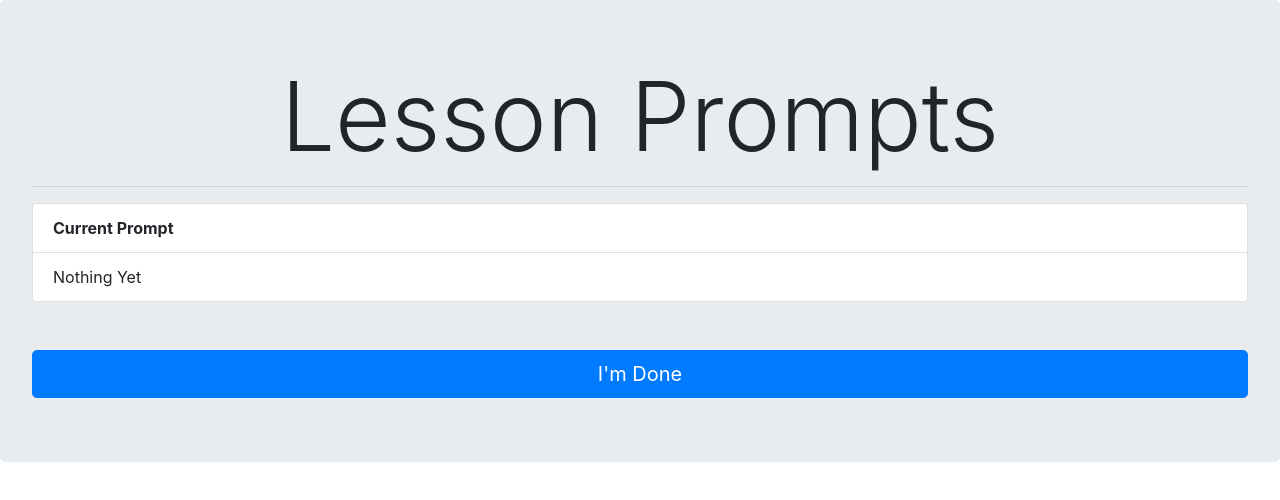
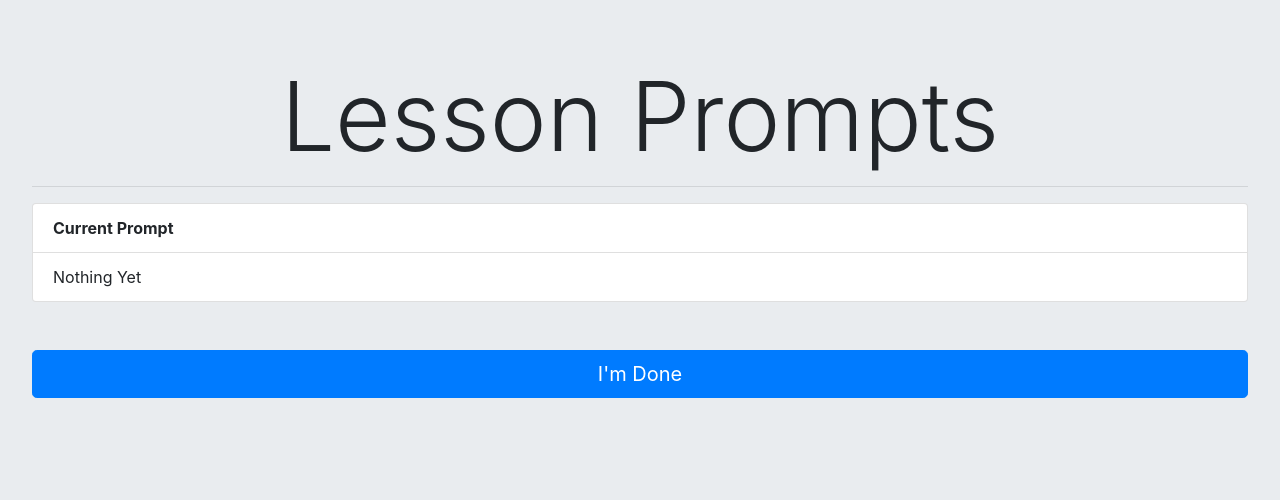
Before and after one commit to mahuntington/prompter, a website: page public/index.html in a window 1280 px wide. Drawn offline with nearby package versions, Linux system fonts and the light colour scheme; no server answers.

Commit message:
better css

```diff
--- a/public/index.html
+++ b/public/index.html
@@ -6,8 +6,7 @@
         <title>Lesson Prompts</title>
         <link rel="stylesheet" href="https://maxcdn.bootstrapcdn.com/bootstrap/4.0.0-beta/css/bootstrap.min.css" integrity="sha384-/Y6pD6FV/Vv2HJnA6t+vslU6fwYXjCFtcEpHbNJ0lyAFsXTsjBbfaDjzALeQsN6M" crossorigin="anonymous" />
     </head>
-    <body>
-        <main class="jumbotron">
+    <body class="jumbotron">
         <h1 class="display-1 text-center">Lesson Prompts</h1>
         <hr />
         <dl class="list-group">
@@ -15,7 +14,6 @@
             <dd class="list-group-item">Nothing Yet</dd>
         </dl>
         <button class="btn btn-lg btn-block btn-primary mt-5">I'm Done</button>
-        </main>
         <script src="/socket.io/socket.io.js"></script>
         <script src="/js/index.js" charset="utf-8"></script>
     </body>
```
Lines whose indentation alone changed are shown as unchanged.
